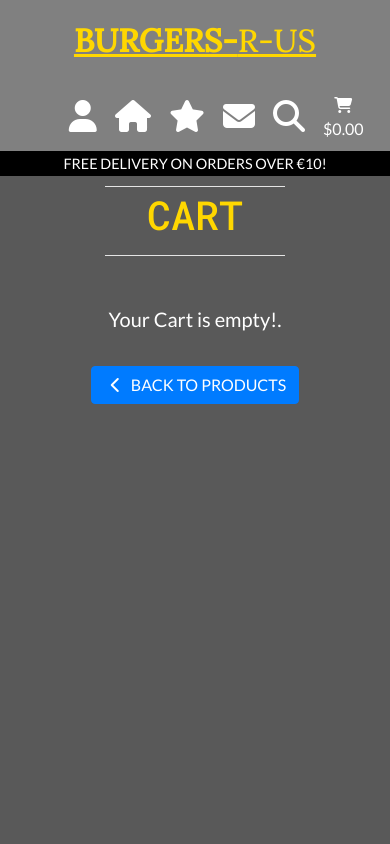
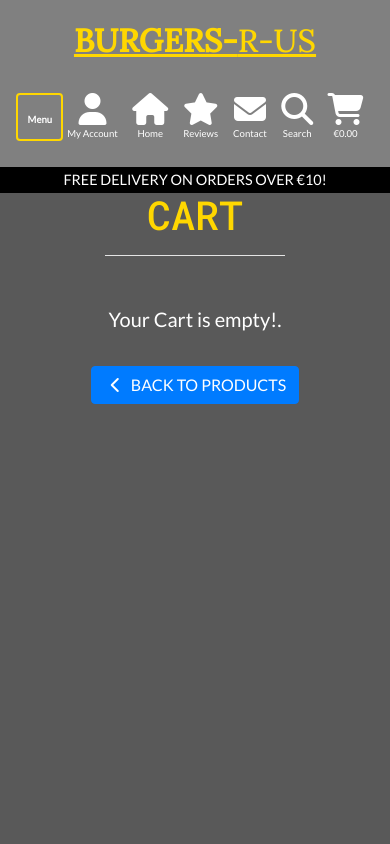
Before and after one commit to seanj06/Burgers-R-Us-P5, a Django app: page /cart/ in a window 390 px wide. Run offline with Django 3.2, Linux system fonts and the light colour scheme; the visitor is signed in with stand-in values (Sample User, id 1); some libraries are stand-ins or nearby versions.

Commit message:
Fix mobile navbar to show icon toggler and other layout fixes

```diff
--- a/static/css/base.css
+++ b/static/css/base.css
@@ -32,14 +32,8 @@ body {
     font-size: 1.4rem;
 }
 
-.navbar-nav .nav-item {
-    display: flex;
-    align-items: center;
-    height: 100%;
-    padding: 0 10px;
-}
 
-.navbar-nav .nav-item .logged-text {
+.logged-text {
     display: flex;
     align-items: center;
     height: 100%;
@@ -75,17 +69,18 @@ body {
     background-color: white;
 }
 
+.icon-text {
+    font-size: 0.6rem;
+    color: white;
+}
 
-@media (max-width: 991px) {
-    #navbar-hamburger {
-        display: block;
-    }
+.navbar-toggler-icon {
+    height: 1.5rem;
+    width: 1.5rem;
+}
 
-    #navbar-hamburger .navbar-toggler {
-        color: black;
-        background-color: black;
-    }
-}
+
+@media (max-width: 991px) {}
 
 .dropdown {
     color: gold;
@@ -176,6 +171,8 @@ body {
     padding-top: 5rem;
     margin-top: 5rem;
 }
+
+
 
 
 /* ------------------------------- bootstrap toasts */
@@ -337,7 +334,7 @@ body {
         text-align: center;
     }
 
-    .dropdown {
+    .main-menu {
         display: none;
     }
 
@@ -364,7 +361,9 @@ body {
 
     .navbar-toggler {
         padding: .6rem .6rem;
-        font-size: 1rem;
+        background-color: gray;
+        margin-bottom: 1rem;
+        border: 2px solid gold;
     }
 
     #delivery-banner h4 {
@@ -373,3 +372,9 @@ body {
 
 
 }
+
+@media (max-width: 375px) {
+    .home-icon {
+        display: none;
+    }
+}
--- a/templates/base.html
+++ b/templates/base.html
@@ -72,7 +72,7 @@
             <div class="col-6 col-lg-4 my-auto py-1 py-lg-0">
                 <!-- Dropdown Menu for Icons -->
                 <div class="row align-items-center justify-content-end">
-                    <div class="dropdown text-center text-lg-right">
+                    <div class="main-menu text-center text-lg-right">
                         <a class="text-black nav-link" href="#" id="user-options" data-toggle="dropdown"
                             aria-haspopup="true" aria-expanded="false">
                             <div class="text-center pt-3 dropdown">
@@ -110,7 +110,7 @@
                             </a>
                         </div>
                     </div>
-                    <div class="dropdown text-center">
+                    <div class="main-menu text-center">
                         <a class="text-black nav-link" href="#" id="my-account" data-toggle="dropdown">
                             <div class="text-center pt-3 dropdown">
                                 <div><i class="fas fa-user fa-lg"></i></div>
@@ -142,7 +142,7 @@
             <nav class="navbar navbar-expand-lg w-100">
                 <button class="navbar-toggler" type="button" data-toggle="collapse" data-target="#main-nav"
                     aria-controls="main-nav" aria-expanded="false" aria-label="Toggle navigation">
-                    <span class="navbar-toggler-icon"></span>
+                    <span class="navbar-toggler-icon"><strong class="icon-text">Menu</strong></span>
                 </button>
                 {% include 'includes/mobile-top-header.html' %}
                 {% include 'includes/main-nav.html' %}
--- a/templates/includes/main-nav.html
+++ b/templates/includes/main-nav.html
@@ -65,10 +65,12 @@
                 <a href="{% url 'products' %}?category=Pizza" class="dropdown-item">All Pizzas</a>
             </div>
         </li>
+    </ul>
+    <ul class="navbar-nav">
         <li class="nav-item">
             {% if request.user.is_authenticated %}
-            <p class="logged-text">Logged in as: {{ request.user.username }}</p>
-        {% endif %}
+            <p class="logged-text navbar-text ml-auto">Logged in as: {{ request.user.username }}</p>
+            {% endif %}
         </li>
     </ul>
 </div>
--- a/templates/includes/mobile-top-header.html
+++ b/templates/includes/mobile-top-header.html
@@ -3,6 +3,7 @@
         aria-haspopup="true" aria-expanded="false">
         <div class="text-center">
             <div><i class="fas fa-user fa-2x"></i></div>
+            <p class="icon-text">My Account</p>
         </div>
     </a>
     <div class="dropdown-menu border-0" aria-labelledby="user-options">
@@ -23,10 +24,11 @@
         {% endif %}
     </div>
 </li>
-<li class="list-inline-item">
+<li class="list-inline-item home-icon">
     <a class="text-white nav-link d-block d-lg-none" href="{% url 'home' %}">
         <div class="text-center">
             <div><i class="fas fa-home fa-2x"></i></div>
+            <p class="icon-text">Home</p>
         </div>
     </a>
 </li>
@@ -34,6 +36,7 @@
     <a class="text-white nav-link d-block d-lg-none" href="{% url 'reviews' %}" id="contact-options">
         <div class="text-center">
             <div><i class="fas fa-star fa-2x"></i></div>
+            <p class="icon-text">Reviews</p>
         </div>
     </a>
 </li>
@@ -41,6 +44,7 @@
     <a class="text-white nav-link d-block d-lg-none" href="{% url 'contact' %}" id="contact-options">
         <div class="text-center">
             <div><i class="fas fa-envelope fa-2x"></i></div>
+            <p class="icon-text">Contact</p>
         </div>
     </a>
 </li>
@@ -49,6 +53,7 @@
         aria-haspopup="true" aria-expanded="false">
         <div class="text-center">
             <div><i class="fas fa-search fa-2x"></i></div>
+            <p class="icon-text">Search</p>
         </div>
     </a>
     <div class="dropdown-menu border-0 w-100 rounded-0 my-0" aria-labelledby="mobile-search">
@@ -71,12 +76,12 @@
     <a class="{% if grand_total %}text-primary font-weight-bold{% else %}text-white{% endif %} nav-link d-block d-lg-none"
         href="{% url 'cart_home'%}">
         <div class="text-center">
-            <div><i class="fas fa-shopping-cart text-white"></i></div>
-            <p class="my-0 text-white">
+            <div><i class="fas fa-shopping-cart fa-2x text-white"></i></div>
+            <p class="icon-text">
                 {% if grand_total %}
-                ${{ grand_total|floatformat:2 }}
+                €{{ grand_total|floatformat:2 }}
                 {% else %}
-                $0.00
+                €0.00
                 {% endif %}
             </p>
         </div>
```
